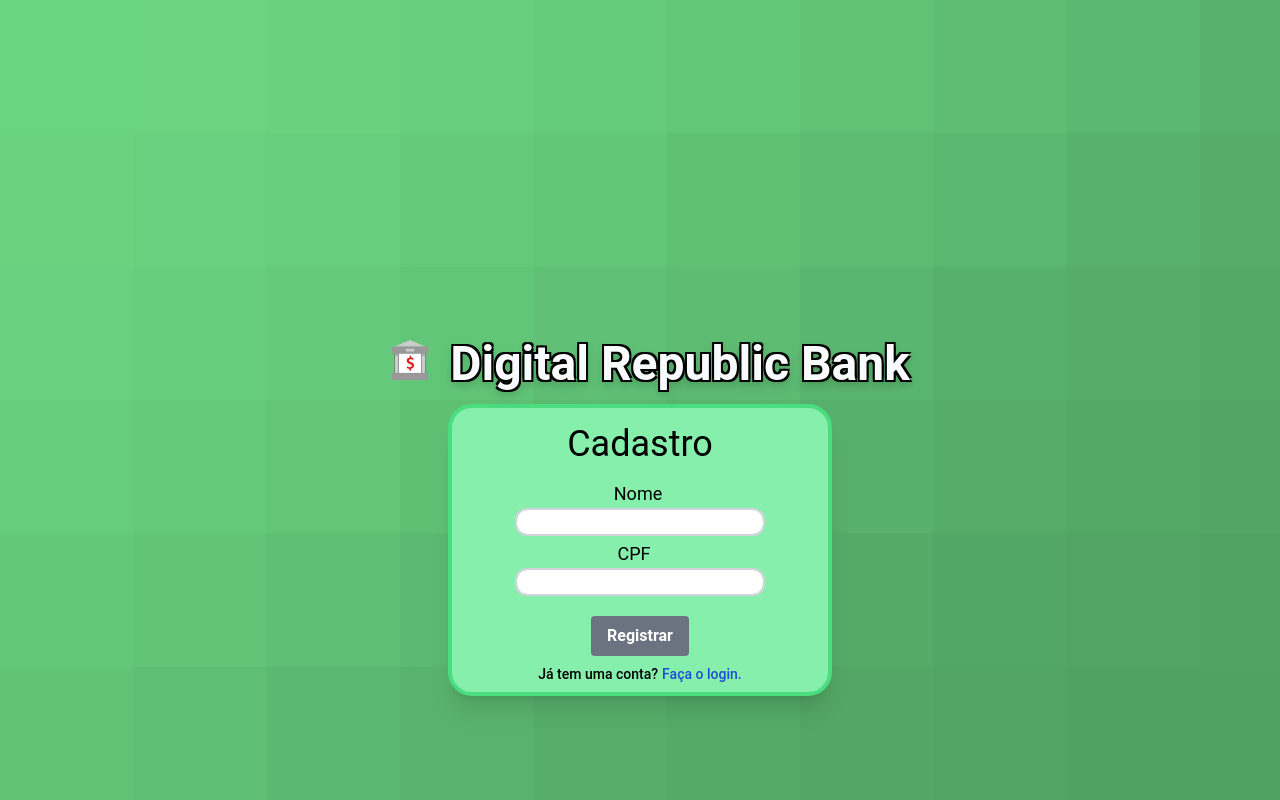
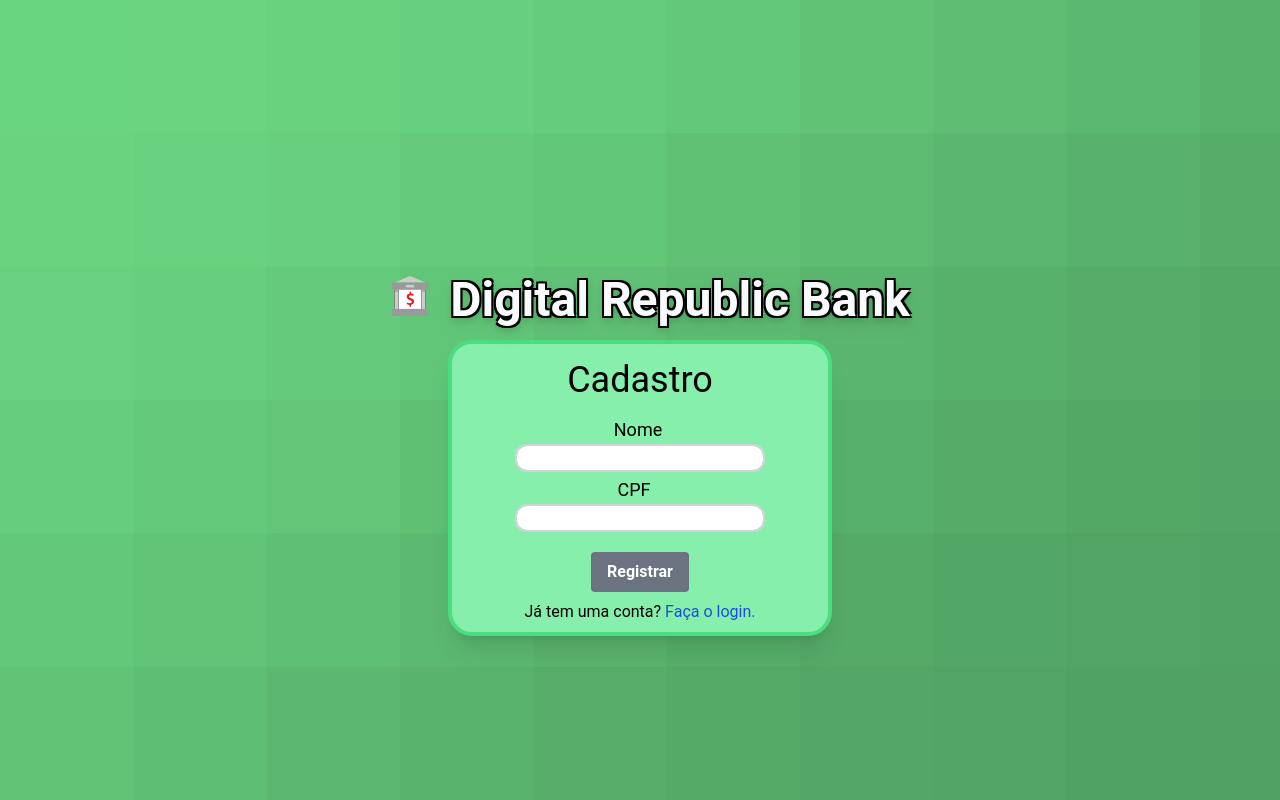
Before and after one commit to edson-mac/DRBank-Front-End, a React (Vite) app: page /register in a window 1280 px wide. Built offline with nearby package versions, Linux system fonts and the light colour scheme.

Commit message:
Fixing font color

```diff
--- a/src/pages/Home.jsx
+++ b/src/pages/Home.jsx
@@ -122,7 +122,7 @@ const Home = () => {
       animate={{ opacity: 1, scale: 1 }}
       transition={{ duration: 0.5 }}>
       <div>
-        <div className='flex flex-col mt-56 items-center'>
+        <div className='flex flex-col mt-12 lg:mt-44 items-center'>
           <Header />
           <div className='Registerbox mt-4 shadow-xl rounded-3xl border-solid border-4
      border-green-400 bg-green-300 w-96 text-center'>
--- a/src/pages/Login.jsx
+++ b/src/pages/Login.jsx
@@ -67,7 +67,7 @@ const Login = () => {
             initial={{ opacity: 0, scale: 0.5 }}
             animate={{ opacity: 1, scale: 1 }}
             transition={{ duration: 0.5 }}>
-            <div className='flex flex-col mt-80 items-center'>
+            <div className='flex flex-col mt-12 lg:mt-64 items-center'>
                 <Header />
                 <div className='Registerbox mt-4 shadow-xl rounded-3xl border-solid border-4
      border-green-400 bg-green-300 w-96 text-center content-center'>
@@ -93,7 +93,7 @@ const Login = () => {
                         <Button name="Entrar" onClick={sendLogin} disabled={activateButton} />
                     </div>
 
-                    <div className="flex flex-row justify-center mt-2 mb-2 text-sm font-medium text-black dark:text-gray-300">
+                    <div className="flex flex-row justify-center mt-2 mb-2">
                         <p>Não cadastrado?</p> <a onClick={() => navigate('/register')} className="ml-1 cursor-pointer text-blue-700 hover:underline dark:text-blue-500">Criar uma conta.</a>
                     </div>
 
--- a/src/pages/Register.jsx
+++ b/src/pages/Register.jsx
@@ -57,7 +57,7 @@ const Register = () => {
       initial={{ opacity: 0, scale: 0.5 }}
       animate={{ opacity: 1, scale: 1 }}
       transition={{ duration: 0.5 }}>
-      <div className='flex flex-col mt-80 items-center'>
+      <div className='flex flex-col mt-12 lg:mt-64 items-center'>
         <Header />
         <div className='Registerbox mt-4 shadow-xl rounded-3xl border-solid border-4
      border-green-400 bg-green-300 w-96 text-center content-center'>
@@ -81,9 +81,9 @@ const Register = () => {
             <Button name="Registrar" onClick={sendRegister} disabled={activateButton} />
           </div>
 
-          <div className="flex flex-row justify-center mt-2 mb-2 text-sm font-medium text-black dark:text-gray-300">
-                        <p>Já tem uma conta?</p> <a onClick={() => navigate('/')} className="ml-1 cursor-pointer text-blue-700 hover:underline dark:text-blue-500">Faça o login.</a>
-                    </div>
+          <div className="flex flex-row justify-center mt-2 mb-2">
+            <p>Já tem uma conta?</p> <a onClick={() => navigate('/')} className="ml-1 cursor-pointer text-blue-700 hover:underline dark:text-blue-500">Faça o login.</a>
+          </div>
         </div>
       </div>
     </motion.div>
```
